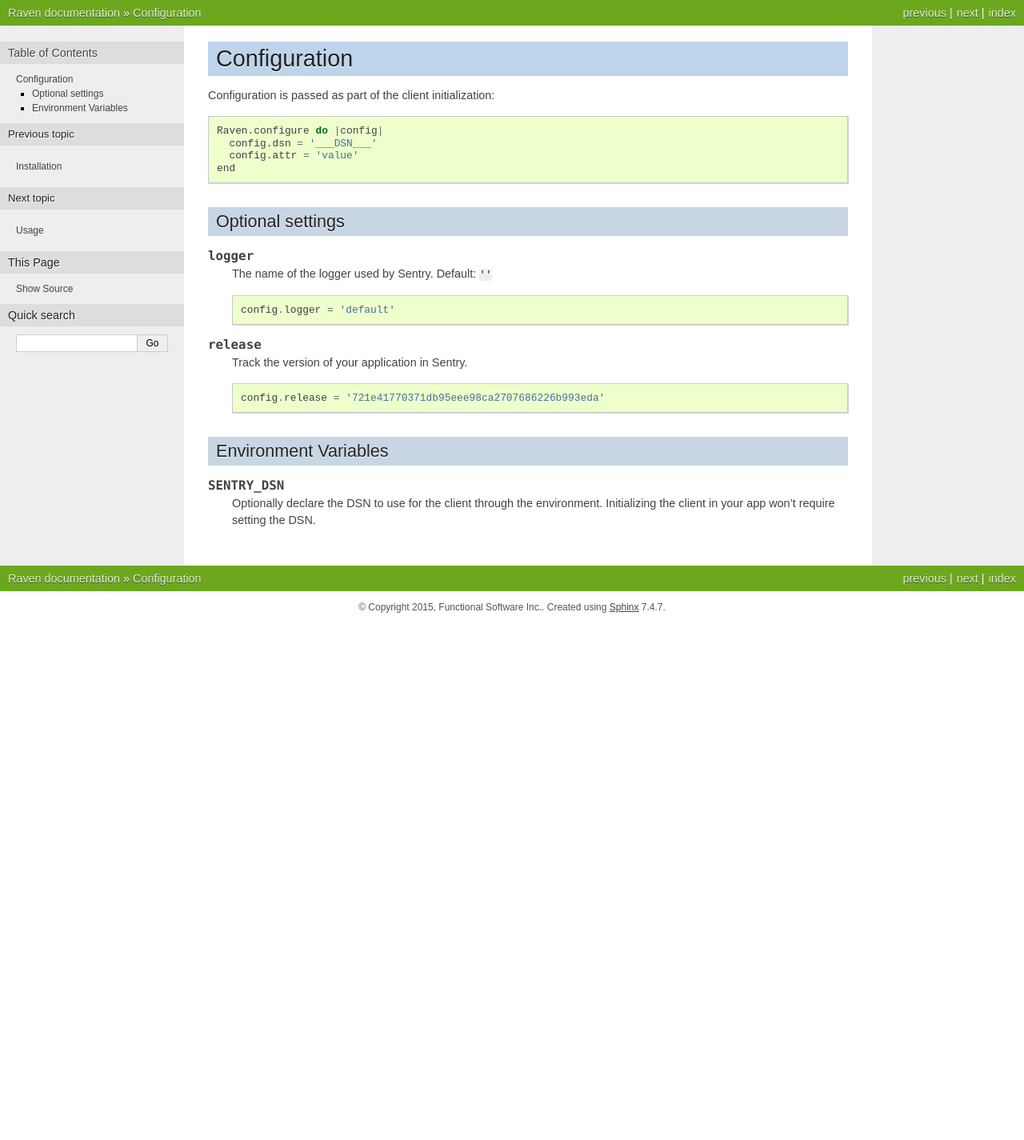
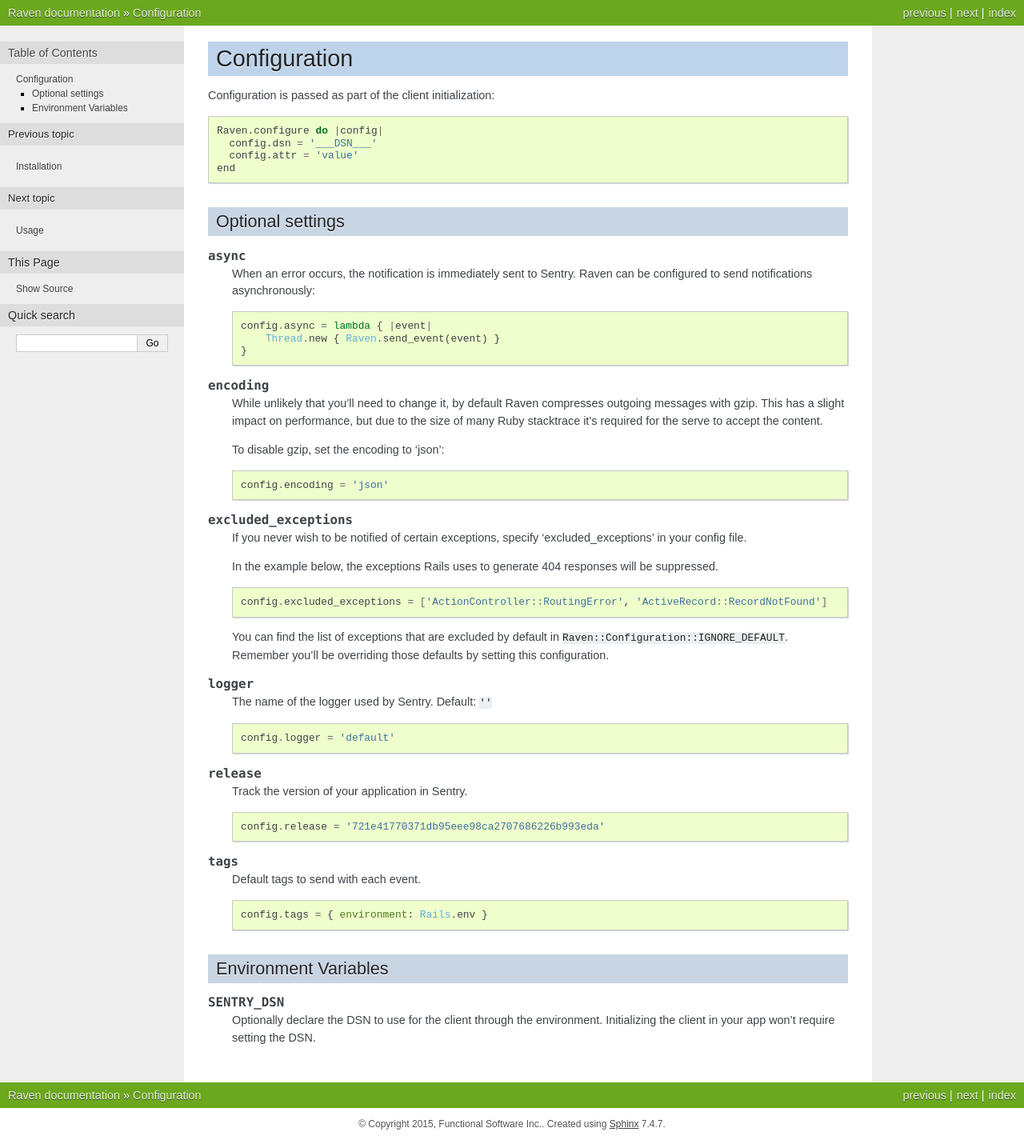
Before and after one commit to getsentry/sentry-ruby, a Sphinx documentation site: the page built from docs/config.rst, in a window 1280 px wide. Shown: the whole page at 80% size. Built offline with Sphinx 7.4.7, drawn with Linux system fonts in a browser that asks for light colours; the version number could not be read and is left out; before the commit the page ends 900 px from its top, so only the background shows below that.

Commit message:
Expand configuration docs

```diff
--- a/docs/config.rst
+++ b/docs/config.rst
@@ -12,6 +12,38 @@
 
 Optional settings
 -----------------
+
+.. describe:: async
+
+    When an error occurs, the notification is immediately sent to Sentry. Raven can be configured to send notifications asynchronously:
+
+    .. code-block:: ruby
+
+        config.async = lambda { |event|
+            Thread.new { Raven.send_event(event) }
+        }
+
+.. describe:: encoding
+
+    While unlikely that you'll need to change it, by default Raven compresses outgoing messages with gzip. This has a slight impact on performance, but due to the size of many Ruby stacktrace it's required for the serve to accept the content.
+
+    To disable gzip, set the encoding to 'json':
+
+    .. code-block:: ruby
+
+        config.encoding = 'json'
+
+.. describe:: excluded_exceptions
+
+    If you never wish to be notified of certain exceptions, specify 'excluded_exceptions' in your config file.
+
+    In the example below, the exceptions Rails uses to generate 404 responses will be suppressed.
+
+    .. code-block:: ruby
+
+        config.excluded_exceptions = ['ActionController::RoutingError', 'ActiveRecord::RecordNotFound']
+
+    You can find the list of exceptions that are excluded by default in ``Raven::Configuration::IGNORE_DEFAULT``. Remember you'll be overriding those defaults by setting this configuration.
 
 .. describe:: logger
 
@@ -29,6 +61,15 @@
 
         config.release = '721e41770371db95eee98ca2707686226b993eda'
 
+.. describe:: tags
+
+    Default tags to send with each event.
+
+    .. code-block:: ruby
+
+        config.tags = { environment: Rails.env }
+
+
 Environment Variables
 ---------------------
 
```
